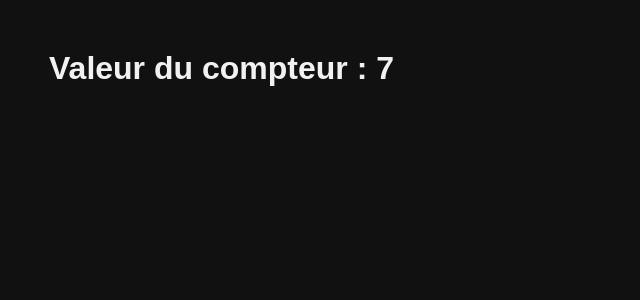
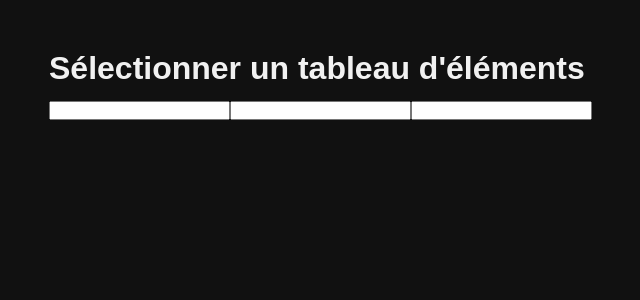
Before and after one commit to Benalta7892/React, a React (Vite) app in the folder 5.React-dans-le-detail/: page / in a window 1280 px wide. Shown: the top 300 px of the page, without its empty margins (191-831 px from the left). Built offline with nearby package versions, Linux system fonts and the light colour scheme.

Commit message:
Utiliser setInterval

```diff
--- a/5.React-dans-le-detail/src/App.jsx
+++ b/5.React-dans-le-detail/src/App.jsx
@@ -2,7 +2,7 @@
 // Par exemple, une API peut permettre à une application de récupérer des données stockées sur un serveur distant.
 // Dans ce chapitre, nous allons apprendre à appeler une API à partir d'une application React.
 
-import Container from "./lessons/8.Utiliser-setInterval/Container";
+import Container from "./lessons/9.Selectionner-un-tableau-d'elements/Container";
 
 function App() {
   return (
--- /dev/null
+++ b/5.React-dans-le-detail/src/lessons/9.Selectionner-un-tableau-d'elements/Container.jsx
@@ -0,0 +1,22 @@
+import { useState, useRef, useEffect } from "react";
+
+export default function Container() {
+  const inputsRef = useRef([]);
+
+  function addInputRef(el) {
+    if (el && !inputsRef.current.includes(el)) {
+      inputsRef.current.push(el);
+      console.log(`Ajout de l'élément :`, el); // Chaque élément ajouté
+    }
+    console.log("État actuel de inputsRef:", [...inputsRef.current]); // État instantané
+  }
+
+  return (
+    <>
+      <h1>Sélectionner un tableau d'éléments</h1>
+      <input ref={addInputRef} type="text" />
+      <input ref={addInputRef} type="text" />
+      <input ref={addInputRef} type="text" />
+    </>
+  );
+}
--- a/5.React-dans-le-detail/src/lessons/9.S‚lectionner-un-tableau-d'‚l‚ments/Container.jsx
+++ /dev/null
@@ -1,9 +0,0 @@
-export default function Container() {
-
-  return (
-    <>
-      <h1>Sélectionner un tableau d'éléments</h1>
-
-    </>
-  )
-}
```
